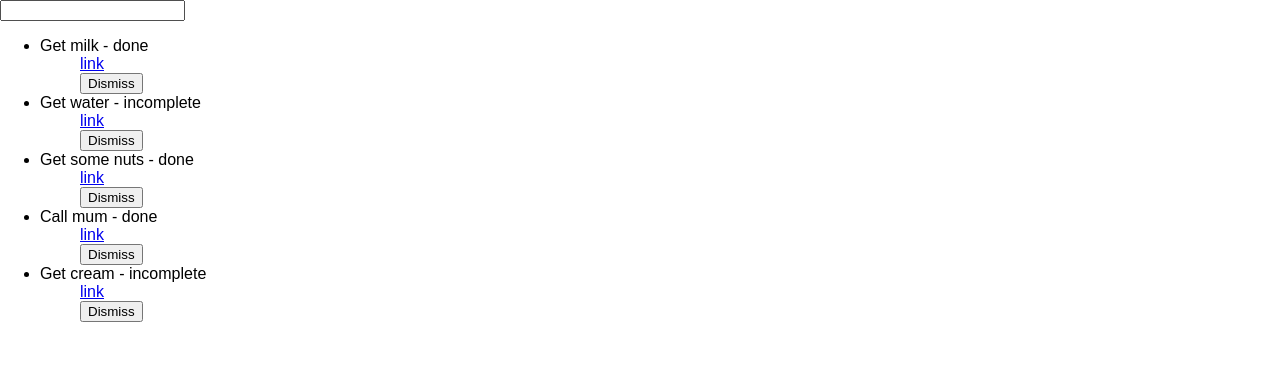
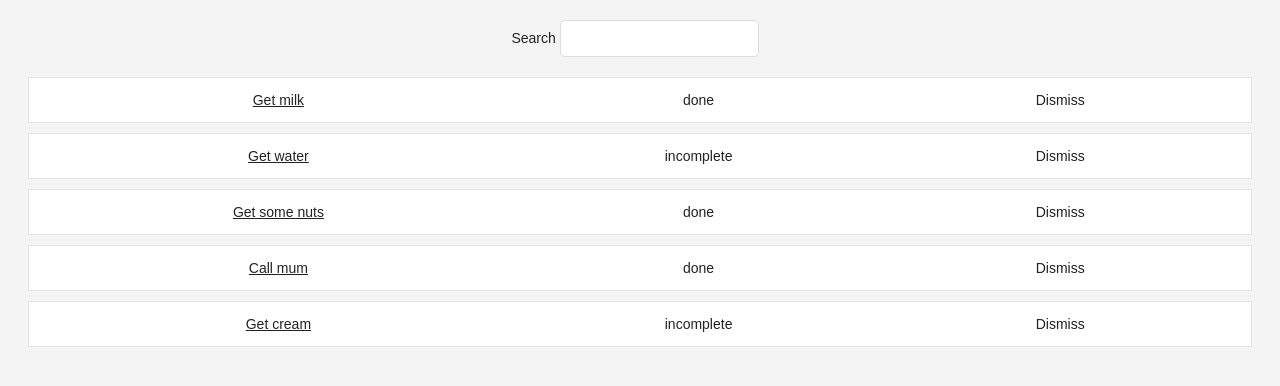
Before and after one commit to lwkchan/hacker-news-reader, a React (Create React App) app: page / in a window 1280 px wide. Shown: the top 386 px of the page. Built offline with nearby package versions, Linux system fonts and the light colour scheme.

Commit message:
Add CSS styling

```diff
--- a/src/App.css
+++ b/src/App.css
@@ -1,28 +1,63 @@
-.App {
+.page {
+  margin: 20px;
+}
+
+.interactions {
   text-align: center;
 }
 
-.App-logo {
-  animation: App-logo-spin infinite 20s linear;
-  height: 80px;
+.table {
+  margin: 20px 0;
 }
 
-.App-header {
-  background-color: #222;
-  height: 150px;
-  padding: 20px;
-  color: white;
+.table-header {
+  display: flex;
+  line-height: 24px;
+  font-size: 16px;
+  padding: 0 10px;
+  justify-content: space-between;
 }
 
-.App-title {
-  font-size: 1.5em;
+.table-empty {
+  margin: 200px;
+  text-align: center;
+  font-size: 16px;
 }
 
-.App-intro {
-  font-size: large;
+.table-row {
+  display: flex;
+  line-height: 24px;
+  white-space: nowrap;
+  margin: 10px 0;
+  padding: 10px;
+  background: #ffffff;
+  border: 1px solid #e3e3e3;
 }
 
-@keyframes App-logo-spin {
-  from { transform: rotate(0deg); }
-  to { transform: rotate(360deg); }
+.table-header > span {
+  overflow: hidden;
+  text-overflow: ellipsis;
+  padding: 0 5px;
 }
+
+.table-row > span {
+  overflow: hidden;
+  text-overflow: ellipsis;
+  padding: 0 5px;
+}
+
+.button-inline {
+  border-width: 0;
+  background: transparent;
+  color: inherit;
+  text-align: inherit;
+  -webkit-font-smoothing: inherit;
+  padding: 0;
+  font-size: inherit;
+  cursor: pointer;
+}
+
+.button-active {
+  border-radius: 0;
+  border-bottom: 1px solid #38BB6C;
+}
--- a/src/App.js
+++ b/src/App.js
@@ -35,58 +35,63 @@
   render() {
     const { list, searchTerm } = this.state;
     return (
-      <div className="list">
+      <div className="page">
+        <div className="interactions">
           <Search
             value={searchTerm}
             onChange={this.onSearchChange}
-        />
+          >
+            Search
+          </Search>
           <Table
             list={list}
             pattern={searchTerm}
             onDismiss={this.onDismiss}
           />
         </div>
+      </div>
     );
   }
 }
 
-class Search extends Component {
-  render () {
-    const { value, onChange } = this.props;
-    return (
+const Search = ({ value, onChange, children }) =>
   <form>
-        <input
+    {children} <input
     type="text"
     value={value}
     onChange={onChange}
     />
   </form>
-    )
-  }
-}
 
-class Table extends Component {
-  render() {
-    const { list, pattern, onDismiss } = this.props;
-    return (
-      <ul>
-        {list.filter(isSearched(pattern)).map(item => {
-            return (<div key ={item.objectId}>
-                <li>{item.details} - {item.status}</li>
-                <ul><a href={item.url}>link</a></ul>
-                <ul>
+const Table = ({ list, pattern, onDismiss }) =>
+  <div className="table">
+    {list.filter(isSearched(pattern)).map(item =>
+      <div key={item.objectID} className="table-row">
+        <span style={{ width: '40%' }}>
+          <a href={item.url}>{item.details}</a>
+        </span>
+        <span style={{ width: '30%' }}>
+          {item.status}
+        </span>
+        <span style={{ width: '30%' }}>
+          <Button
+            onClick={() => onDismiss(item.objectId)}
+            className="button-inline"
+          >
+            Dismiss
+          </Button>
+        </span>
+      </div>
+    )}
+  </div>
+
+const Button = ({onClick, className = '', children}) =>
   <button
-                  onClick={()=> onDismiss(item.objectId)}
+    onClick={onClick}
+    className={className}
     type="button"
     >
-                  Dismiss
+      {children}
     </button>
-              </ul>
-            </div>)
-          })}
-      </ul>
-  )}
-}
-
 
 export default App;
--- a/src/index.css
+++ b/src/index.css
@@ -1,5 +1,44 @@
 body {
+  color: #222;
+  background: #f4f4f4;
+  font: 400 14px CoreSans, Arial,sans-serif;
+}
+
+a {
+  color: #222;
+}
+
+a:hover {
+  text-decoration: underline;
+}
+
+ul, li {
+  list-style: none;
+  padding: 0;
   margin: 0;
-  padding: 0;
-  font-family: sans-serif;
 }
+
+input {
+  padding: 10px;
+  border-radius: 5px;
+  outline: none;
+  margin-right: 10px;
+  border: 1px solid #dddddd;
+}
+
+button {
+  padding: 10px;
+  border-radius: 5px;
+  border: 1px solid #dddddd;
+  background: transparent;
+  color: #808080;
+  cursor: pointer;
+}
+
+button:hover {
+  color: #222;
+}
+
+*:focus {
+  outline: none;
+}
```
Lines whose indentation alone changed are shown as unchanged.
